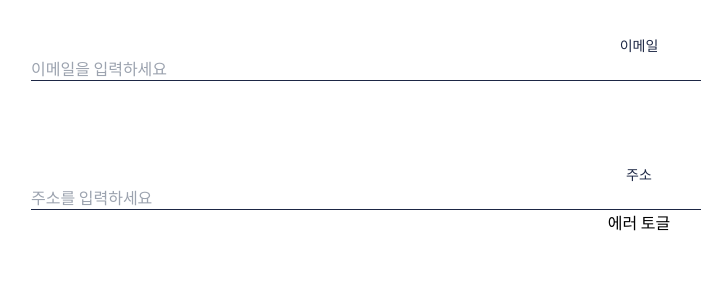
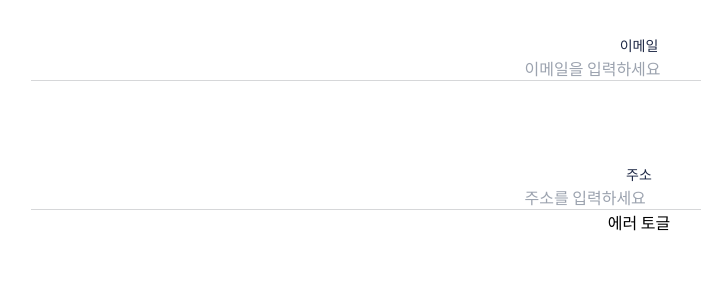
Before and after one commit to jasonkang14/design-system-lecture, a React (Vite) app: page / in a window 1280 px wide. Shown: the top 300 px of the page, without its empty margins (1-702 px from the left). Built offline with nearby package versions, Linux system fonts and the light colour scheme.

Commit message:
Create textfield component

```diff
--- a/src/components/DefaultTextField.tsx
+++ b/src/components/DefaultTextField.tsx
@@ -15,7 +15,6 @@ interface IDefaultTextFieldProps {
 }
 
 export default function DefaultTextField({
-  id,
   errorMessage,
   iconPath,
   iconAlt,
@@ -26,22 +25,24 @@ export default function DefaultTextField({
   isError,
 }: IDefaultTextFieldProps) {
   const [isFocused, setIsFocused] = useState(false);
+  const borderColor = isFocused
+    ? "border-secondary"
+    : !value
+    ? "border-mono300"
+    : "border-primary";
 
   return (
-    <div className="relative text-field">
+    <div>
       <div
         onFocus={() => setIsFocused(true)}
         onBlur={() => setIsFocused(false)}
         className={`
-      flex
-      items-center
-      justify-between
-      text-base text-primary border-b ${
-        isFocused ? "border-secondary" : "border-primary"
-      }`}
+    text-primary
+    border-b
+    ${borderColor}
+    `}
       >
         <input
-          id={id}
           className="outline-none"
           placeholder={placeholder}
           value={value}
```
